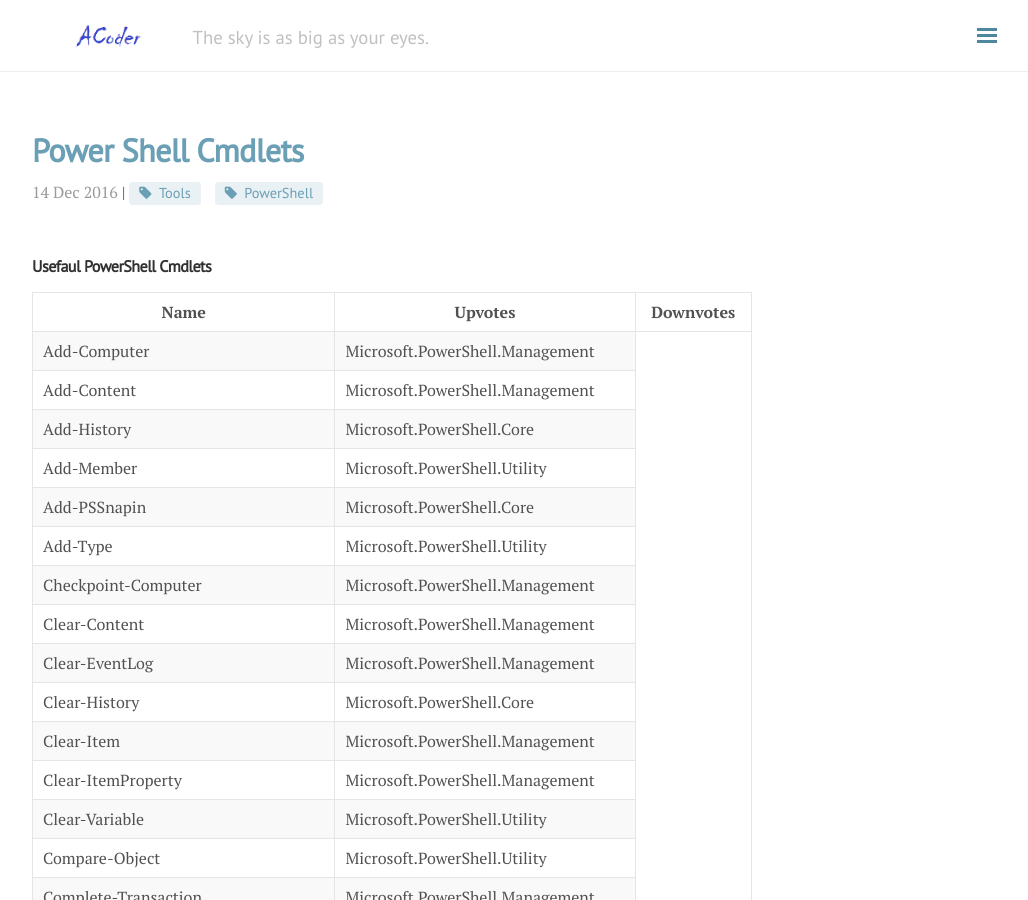
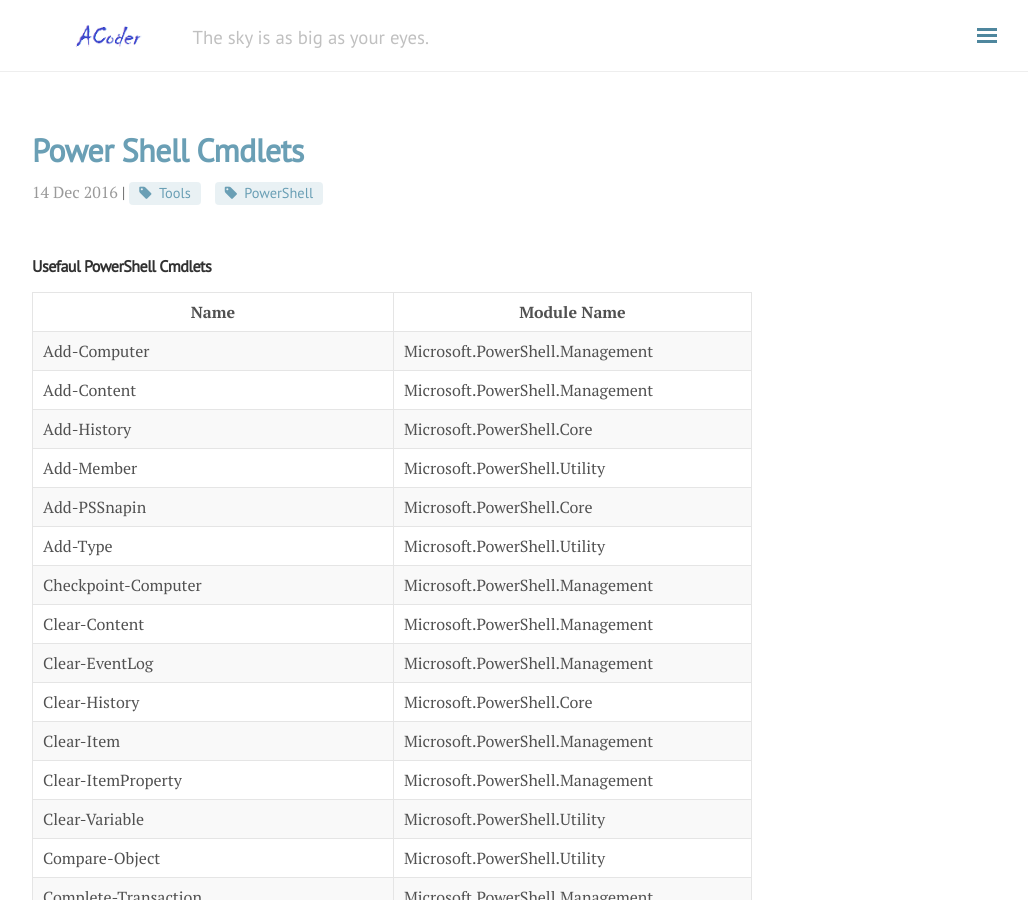
Before and after one commit to git-liubao/liubao, a Jekyll site: the page built from _posts/2016-12-14-powershell-cmdlets.md, in a window 1280 px wide and 900 px high. Shown: the whole window, without its empty margins (248-1276 px from the left). Built offline with Jekyll 4.4.1, drawn with Linux system fonts in a browser that asks for light colours; nearby versions of some CDN libraries; comment, search, counter and statistics services are not loaded.

Commit message:
modify table

```diff
--- a/_posts/2016-12-14-powershell-cmdlets.md
+++ b/_posts/2016-12-14-powershell-cmdlets.md
@@ -13,8 +13,7 @@
   <thead>
     <tr>
       <th>Name</th>
-      <th>Upvotes</th>
-      <th>Downvotes</th>
+      <th>Module Name</th>
     </tr>
   </thead>
   <tbody>
```
